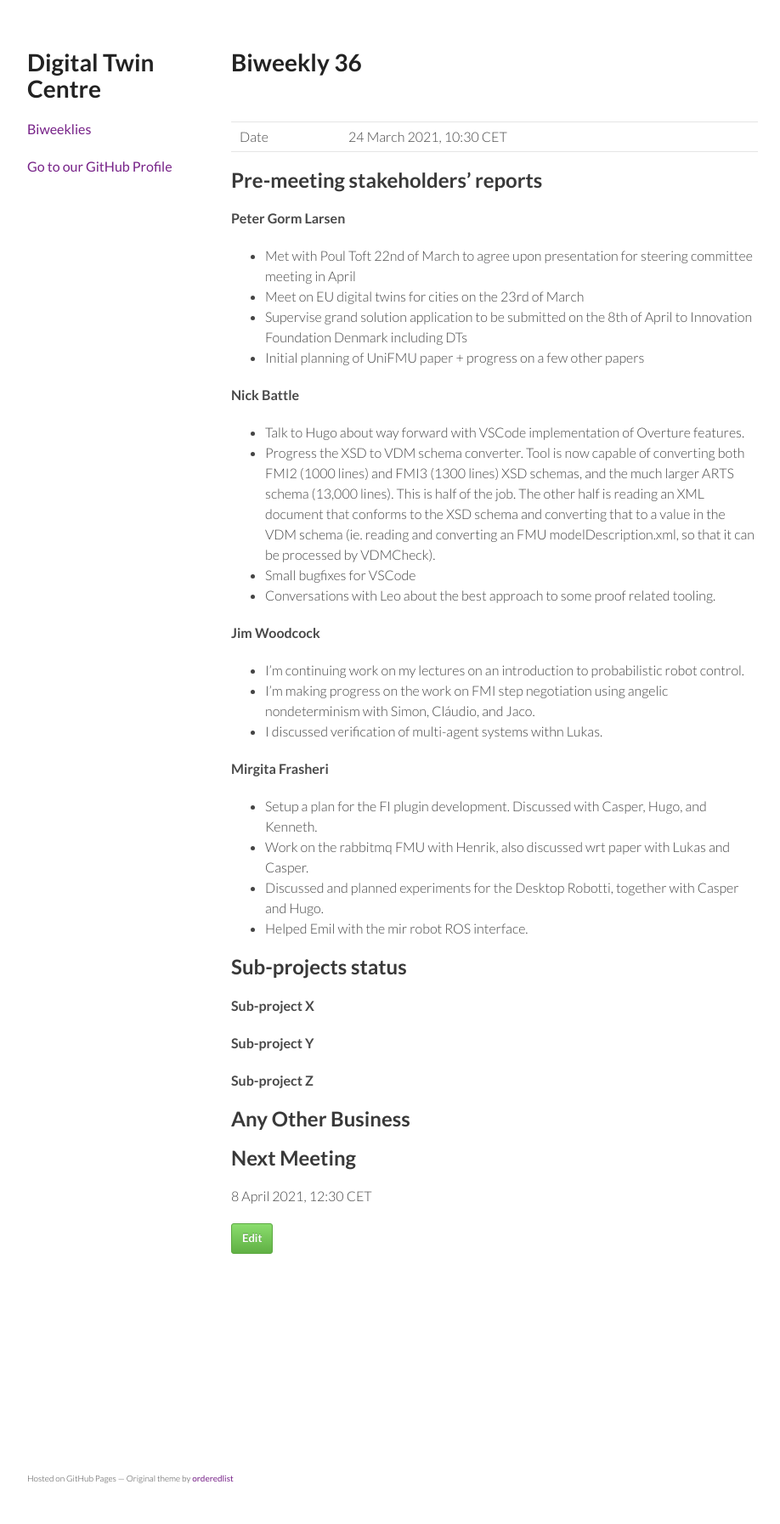
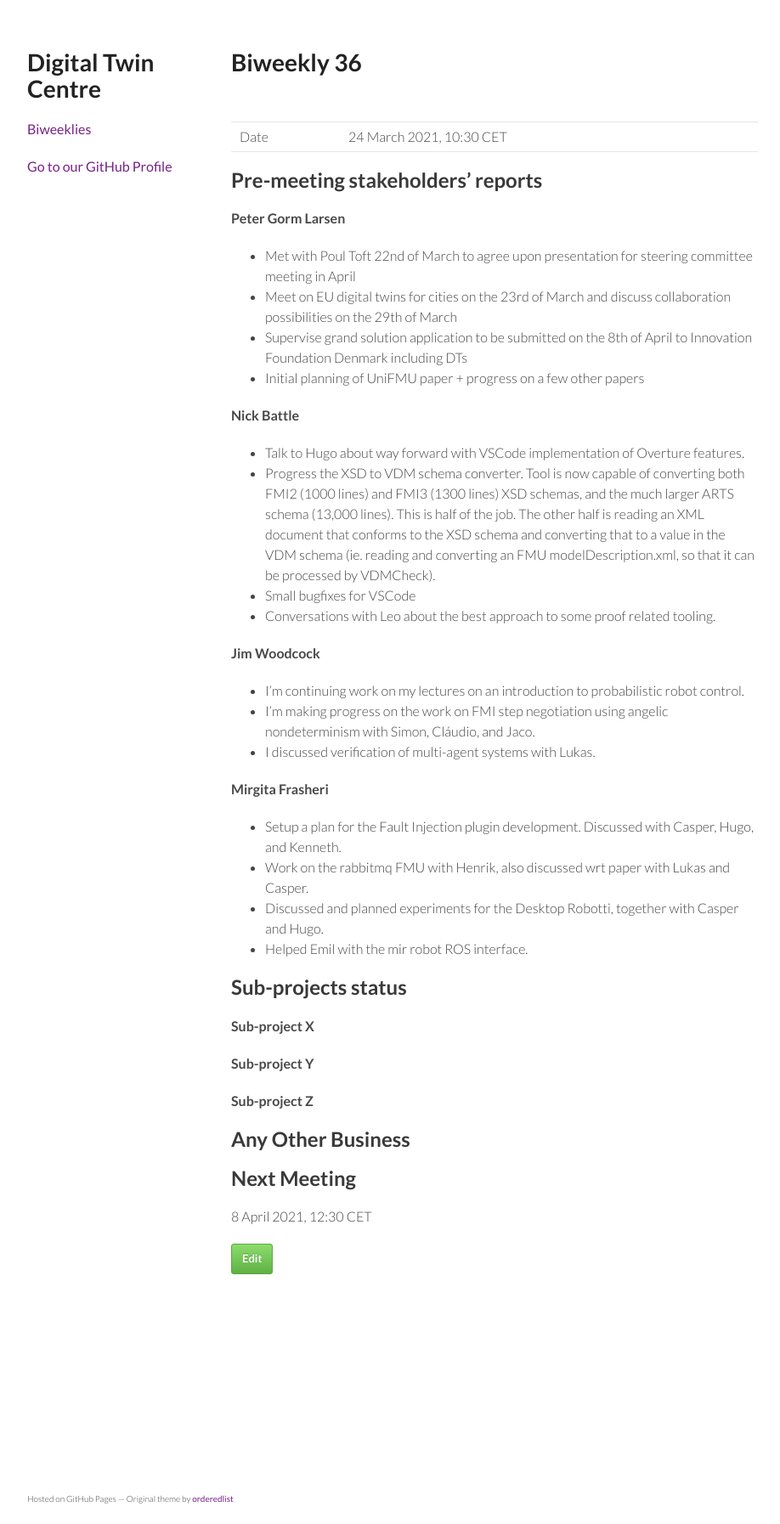
Before and after one commit to digitaltwincentre/digitaltwincentre.github.io, a Jekyll site: the page built from _biweeklies/Biweekly-36.md, in a window 1280 px wide. Shown: the whole page at 85% size, without its empty margins (178-1096 px from the left). Built offline with Jekyll 4.4.1, drawn with Linux system fonts in a browser that asks for light colours; nearby versions of some CDN libraries; before the commit the page ends 1770 px from its top, so only the background shows below that.

Commit message:
Update Biweekly-36.md

```diff
--- a/_biweeklies/Biweekly-36.md
+++ b/_biweeklies/Biweekly-36.md
@@ -22,7 +22,7 @@ date: 24 March 2021, 1030 CET
 
 #### Peter Gorm Larsen
 * Met with Poul Toft 22nd of March to agree upon presentation for steering committee meeting in April
-* Meet on EU digital twins for cities on the 23rd of March
+* Meet on EU digital twins for cities on the 23rd of March and discuss collaboration possibilities on the 29th of March
 * Supervise grand solution application to be submitted on the 8th of April to Innovation Foundation Denmark including DTs
 * Initial planning of UniFMU paper + progress on a few other papers
 
@@ -35,10 +35,10 @@ date: 24 March 2021, 1030 CET
 #### Jim Woodcock
 * I'm continuing work on my lectures on an introduction to probabilistic robot control.
 * I'm making progress on the work on FMI step negotiation using angelic nondeterminism with Simon, Cláudio, and Jaco.
-* I discussed verification of multi-agent systems withn Lukas.
+* I discussed verification of multi-agent systems with Lukas.
 
 #### Mirgita Frasheri
-* Setup a plan for the FI plugin development. Discussed with Casper, Hugo, and Kenneth.
+* Setup a plan for the Fault Injection plugin development. Discussed with Casper, Hugo, and Kenneth.
 * Work on the rabbitmq FMU with Henrik, also discussed wrt paper with Lukas and Casper.
 * Discussed and planned experiments for the Desktop Robotti, together with Casper and Hugo.
 * Helped Emil with the mir robot ROS interface.
```
